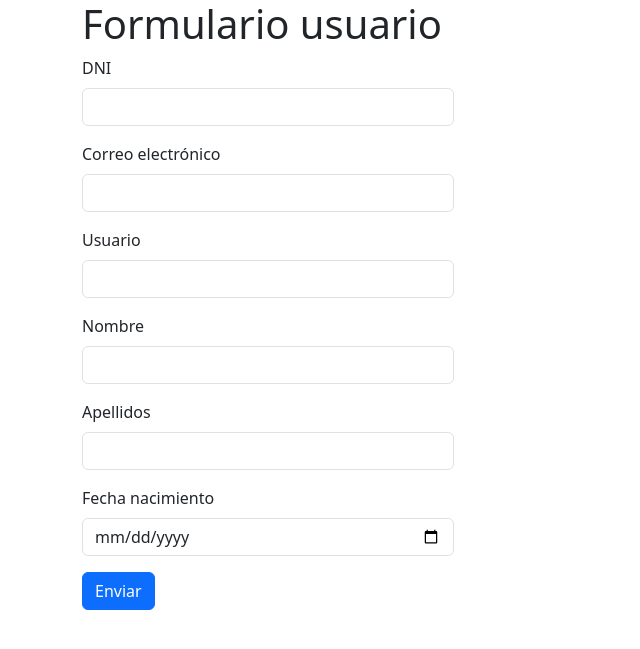
After one commit to pma152402/desarrollo-web-servidor-2024, a PHP site: page /usuario.php in a window 1280 px wide. The commit adds this page. Shown: the top 649 px of the page, without its empty margins (0-640 px from the left). Run offline with PHP 8.4, Linux system fonts and the light colour scheme.

Commit message:
tengo que bajarme el repositorio entero de alejandra :)

```diff
--- /dev/null
+++ b/04-formularios/usuario.php
@@ -0,0 +1,234 @@
+
+<!DOCTYPE html>
+<html lang="en">
+<head>
+    <meta charset="UTF-8">
+    <meta name="viewport" content="width=device-width, initial-scale=1.0">
+    <title>Document</title>
+    <link href="https://cdn.jsdelivr.net/npm/bootstrap@5.3.3/dist/css/bootstrap.min.css" rel="stylesheet" integrity="sha384-QWTKZyjpPEjISv5WaRU9OFeRpok6YctnYmDr5pNlyT2bRjXh0JMhjY6hW+ALEwIH" crossorigin="anonymous">
+    <?php
+        error_reporting( E_ALL );
+        ini_set("display_errors", 1 );
+    ?>
+    <style>
+        .error {
+            color: red;
+        }
+    </style>
+</head>
+<body>
+    <div class="container">
+        <!-- Content here -->
+
+        <?php
+        if($_SERVER["REQUEST_METHOD"] == "POST") {
+            $tmp_usuario = $_POST["usuario"];
+            $tmp_nombre = $_POST["nombre"];
+            $tmp_apellidos = $_POST["apellidos"];
+            $tmp_dni = $_POST["dni"];
+            $tmp_correo = $_POST["correo"];
+            $tmp_fecha_nacimiento = $_POST["fecha_nacimiento"];
+
+            if($tmp_dni == '') {
+                $err_dni = "El DNI es obligatorio";
+            } else {
+                $tmp_dni = strtoupper($tmp_dni);
+                $patron = "/^[0-9]{8}[A-Z]$/";
+                if(!preg_match($patron,$tmp_dni)) {
+                    $err_dni = "El DNI debe tener 8 dígitos y una letra";
+                } else {
+                    $numero_dni = (int)substr($tmp_dni,0,8);
+                    $letra_dni = substr($tmp_dni,8,1);
+
+                    $resto_dni = $numero_dni % 23;
+                    /*
+                    $letra_correcta = match($resto_dni) {
+                        0 => "T",
+                        1 => "R",
+                        2 => "W",
+                        3 => "A",
+                        4 => "G",
+                        5 => "M",
+                        6 => "Y",
+                        7 => "F",
+                        8 => "P",
+                        9 => "D",
+                        10 => "X",
+                        11 => "B",
+                        12 => "N",
+                        13 => "J",
+                        14 => "Z",
+                        15 => "S",
+                        16 => "Q",
+                        17 => "V",
+                        18 => "H",
+                        19 => "L",
+                        20 => "C",
+                        21 => "K",
+                        22 => "E"
+                    };
+                    */
+                    $letras_dni = "TRWAGMYFPDXBNJZSQVHLCKE";
+                    $letra_correcta = substr($letras_dni, $resto_dni, 1);
+                    //
+
+                    if($letra_dni != $letra_correcta) {
+                        $err_dni = "La letra del DNI no es correcta";
+                    } else {
+                        $dni = $tmp_dni;
+                    }
+                }
+            }
+
+            if($tmp_correo == '') {
+                $err_correo = "El correo electrónico es obligatorio";
+            } else {
+                //  Formato de correo electrónico
+                $patron = "/^[a-zA-Z0-9_\-.+]+@([a-zA-Z0-9-]+.)+[a-zA-Z]+$/";
+                if(!preg_match($patron, $tmp_correo)) {
+                    $err_correo = "El correo no es válido";
+                } else {
+                    $palabras_baneadas = ["caca", "peo", "recorcholis", "caracoles", "repampanos"];
+                    $palabras_encontradas = "";
+
+                    foreach($palabras_baneadas as $palabra_baneada){
+                        if (str_contains($tmp_correo, $palabra_baneada)){
+                            $palabras_encontradas = $palabras_encontradas . " $palabra_baneada ";
+                        }
+                        if ($palabras_encontradas != ""){
+                            $err_correo = "No se permiten las palabras: $palabras_encontradas";
+                        }
+                        else {
+                            $correo = $tmp_correo;
+                        }
+                    }
+                }
+            }
+
+            if($tmp_fecha_nacimiento == '') {
+                $err_fecha_nacimiento = "La fecha de nacimiento es obligatoria";
+            } else {
+                $patron = "/^[0-9]{4}\-[0-9]{2}\-[0-9]{2}$/";
+                if(!preg_match($patron, $tmp_fecha_nacimiento)) {
+                    $err_fecha_nacimiento = "Formato de fecha incorrecto";
+                } else {
+                    $fecha_actual = date("Y-m-d");
+                    list($anno_actual, $mes_actual, $dia_actual) = explode('-', $fecha_actual);
+                    list($anno, $mes, $dia) = explode('-', $tmp_fecha_nacimiento);
+
+
+                    $siOno = false;
+
+                    if($anno_actual - $anno < 18){
+                        $err_fecha_nacimiento = "No puedes ser menor de edad";
+                    }
+                    elseif($anno_actual - $anno == 0) {
+                        // es menor de edad
+                        $siOno = false;
+                        if ($mes_actual - $mes < 0){
+                            // es mayor de edad
+                            $siOno = true;
+                        }
+                        elseif($mes_actual - $mes == 0){
+                            // no sabemos, tenemos que mirar el dia
+                            if ($dia_actual - $dia < 0){
+                                // es menor de edad
+                                $siOno = false;
+                            }
+                            else {
+                                $siOno = true;
+                            }
+                        }
+                        elseif($mes_actual - $mes > 0){
+                            // es mayor de edad
+                            $siOno = true;
+                        }
+                    }
+
+                    if ($siOno){
+                        $fecha_nacimiento = $tmp_fecha_nacimiento;
+                    }
+                    else {
+                        $err_fecha_nacimiento = "No puedes ser menor de edad";
+                    }
+                }
+            }
+
+            if($tmp_usuario == '') {
+                $err_usuario = "El usuario es obligatorio";
+            } else {
+                //  letras de la A a la Z (mayus o minus), numeros y barrabaja (4-12 chars)
+                $patron = "/^[a-zA-Z0-9_]{4,12}$/";
+                if(!preg_match($patron, $tmp_usuario)) {
+                    $err_usuario = "El usuario debe contener de 4 a 12 letras,
+                        números o barrabaja";
+                } else {
+                    $usuario = $tmp_usuario;
+                }
+            }
+
+            if($tmp_nombre == '') {
+                $err_nombre = "El nombre es obligatorio";
+            } else {
+                if(strlen($tmp_nombre) < 2 || strlen($tmp_nombre) > 40) {
+                    $err_nombre = "El nombre debe tener entre 2 y 40 caracteres";
+                } else {
+                    //  letras, espacios en blanco y tildes
+                    $patron = "/^[a-zA-Z áéióúÁÉÍÓÚñÑüÜ]$/";
+                    if(!preg_match($patron, $tmp_nombre)) {
+                        $err_nombre = "El nombre solo puede contener letras y espacios en blanco";
+                    } else {
+                        $nombre = $tmp_nombre;
+                    }
+                }
+            }
+        }
+        ?>
+
+        <h1>Formulario usuario</h1>
+
+        <form class="col-4" action="" method="post">
+            <div class="mb-3">
+                <label class="form-label">DNI</label>
+                <input class="form-control" type="text" name="dni">
+                <?php if(isset($err_dni)) echo "<span class='error'>$err_dni</span>" ?>
+            </div>
+            <div class="mb-3">
+                <label class="form-label">Correo electrónico</label>
+                <input class="form-control" type="text" name="correo"> <!-- type que sea text, no email, para verificarlo nosotros y no el html-->
+                <?php if(isset($err_correo)) echo "<span class='error'>$err_correo</span>" ?>
+            </div>
+            <div class="mb-3">
+                <label class="form-label">Usuario</label>
+                <input class="form-control" type="text" name="usuario">
+                <?php if(isset($err_usuario)) echo "<span class='error'>$err_usuario</span>" ?>
+            </div>
+            <div class="mb-3">
+                <label class="form-label">Nombre</label>
+                <input class="form-control" type="text" name="nombre">
+                <?php if(isset($err_nombre)) echo "<span class='error'>$err_nombre</span>" ?>
+            </div>
+            <div class="mb-3">
+                <label class="form-label">Apellidos</label>
+                <input class="form-control" type="text" name="apellidos">
+            </div>
+            <div class="mb-3">
+                <label class="form-label">Fecha nacimiento</label>
+                <input class="form-control" type="date" name="fecha_nacimiento">
+                <?php if(isset($err_fecha_nacimiento)) echo "<span class='error'>$err_fecha_nacimiento</span>" ?>
+            </div>
+            <div class="mb-3">
+                <input class="btn btn-primary" type="submit" value="Enviar">
+            </div>
+        </form>
+        <?php
+            if(isset($dni) && isset($correo) && isset($usuario) && isset($nombre)) { ?>
+                <h1><?php echo $dni ?></h1>
+                <h1><?php echo $correo ?></h1>
+                <h1><?php echo $usuario ?></h1>
+                <h1><?php echo $nombre ?></h1>
+        <?php    } ?>
+    </div>
+    <script src="https://cdn.jsdelivr.net/npm/bootstrap@5.3.3/dist/js/bootstrap.bundle.min.js" integrity="sha384-YvpcrYf0tY3lHB60NNkmXc5s9fDVZLESaAA55NDzOxhy9GkcIdslK1eN7N6jIeHz" crossorigin="anonymous"></script>
+</body>
+</html>
```
Also changed, not shown: 04-formularios/ejercicioPirson.php (added, +130 -0 lines), 04-formularios/ejercicioPirson2.php (added, +124 -0 lines), 04-formularios/ivaConPOST.php (+8 -3 lines), 05_Funciones/potensia.php (added, +26 -0 lines).
